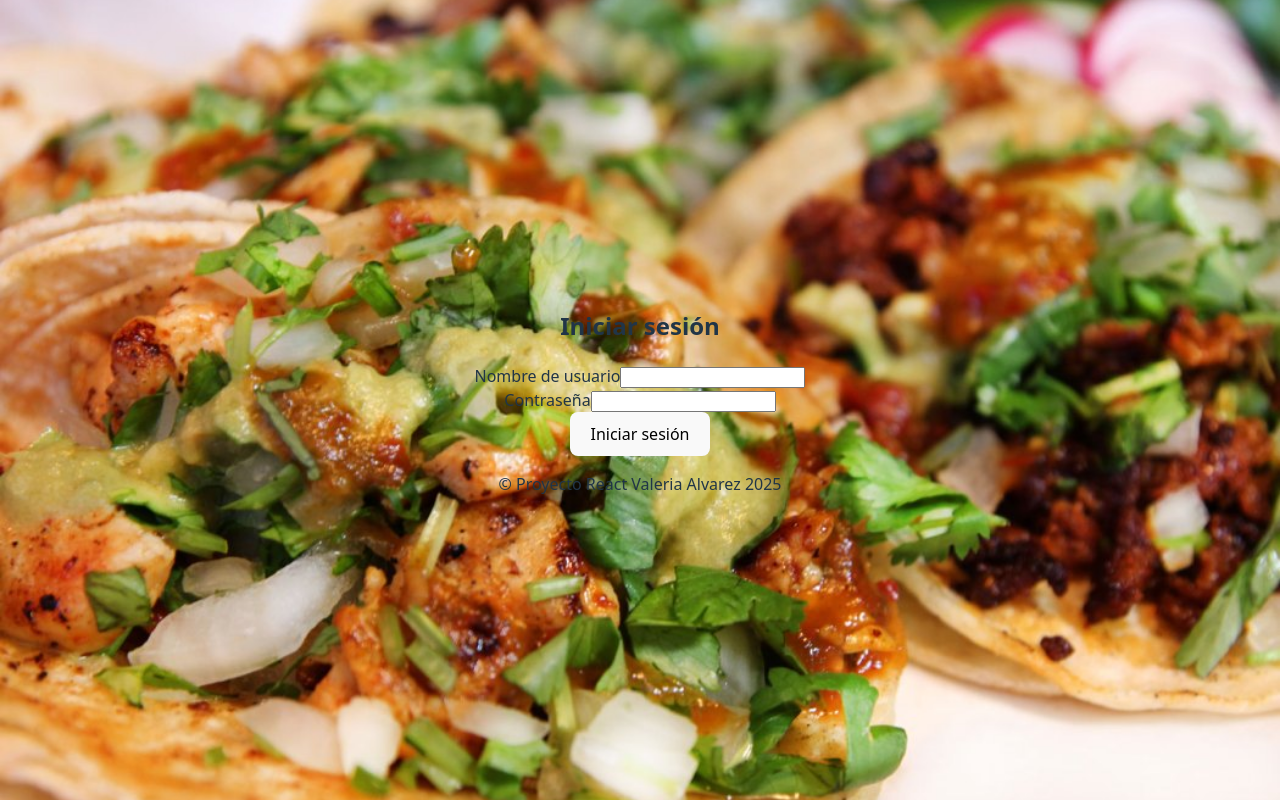
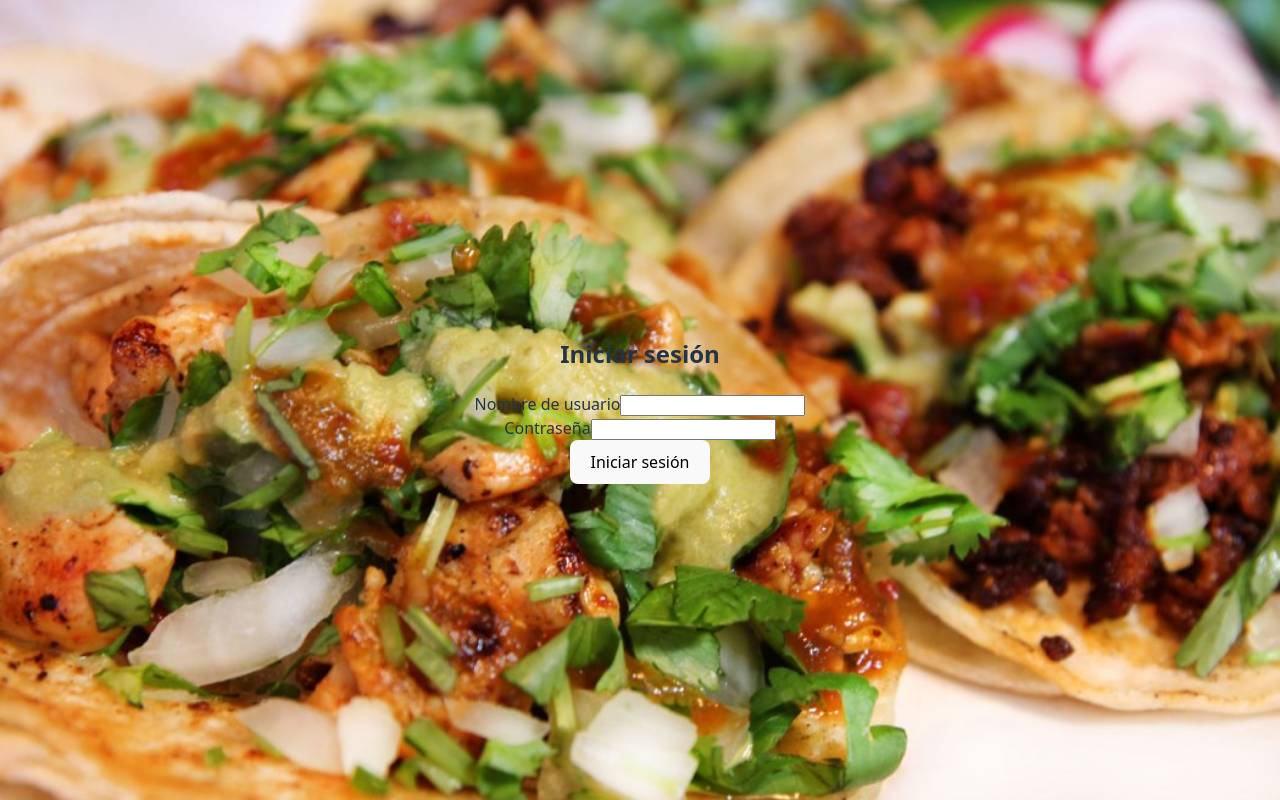
Before and after one commit to Lunnatika/El-Pinche-Taco-y-Mas, a React (Vite) app: page /admin in a window 1280 px wide. Built offline with nearby package versions, Linux system fonts and the light colour scheme.

Commit message:
deploy despues de eliminar vercel

```diff
--- a/src/App.jsx
+++ b/src/App.jsx
@@ -1,6 +1,5 @@
 import './App.css';
 import { BrowserRouter, Route, Routes } from 'react-router-dom';
-import { Footer } from './componentes/Footer/Footer';
 import { ItemListContainer } from './componentes/ItemListContainer/ItemListContainer';
 import { ItemDetailContainer } from './componentes/ItemDetailContainer/ItemDetailContainer';
 import { CartProvider } from './context/CartContext/CartProvider';
@@ -59,7 +58,7 @@ function App() {
 
         </Routes>
 
-        <Footer />
+
 
       </CartProvider>
 
--- a/src/layouts/MainLayout.jsx
+++ b/src/layouts/MainLayout.jsx
@@ -1,5 +1,6 @@
 import { Outlet } from "react-router-dom"
 import { Header } from "../componentes/Header/Header";
+import { Footer } from "../componentes/Footer/Footer";
 
 
 export const MainLayout = () => {
@@ -11,6 +12,8 @@ export const MainLayout = () => {
             <Outlet/>
         </div>
 
+        <Footer/>
+
         </>
     );
 };
```
